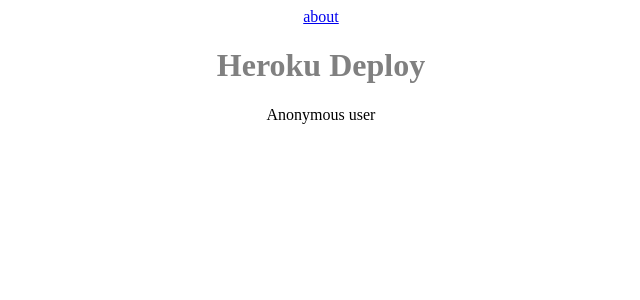
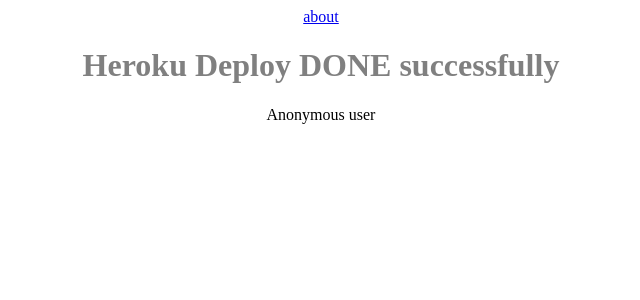
Before and after one commit to BEMMIO/project_name, a Django app: page / in a window 1280 px wide. Shown: the top 300 px of the page, without its empty margins (319-959 px from the left). Run offline with Django 3.2, Linux system fonts and the light colour scheme.

Commit message:
template updated

```diff
--- a/templates/page/index.html
+++ b/templates/page/index.html
@@ -17,7 +17,7 @@
 
 	<a href="{% url 'page:page-view-about' %}">about</a>
 
-<h1>Heroku Deploy</h1>
+<h1>Heroku Deploy DONE successfully</h1>
 
 {% if request.user.is_authenticated %}
     {{ request.user }}
```
